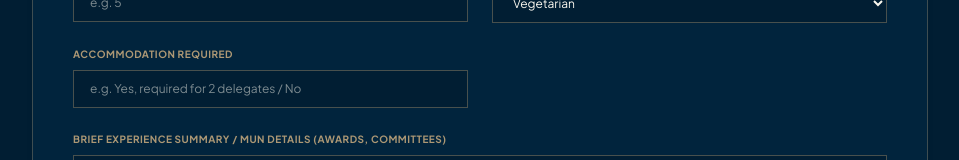
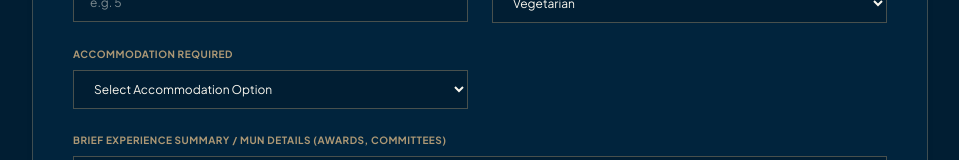
Before and after one commit to SrayanBhattacharya/uemcon-site, a Next.js app: page /register/delegate in a window 1280 px wide. Shown: the part 2492-2652 px from the top of the page, without its empty margins (160-1119 px from the left). Built offline with nearby package versions, Linux system fonts and the light colour scheme.

Commit message:
ui: changed the accodomation to a drop down instead of a text field

```diff
--- a/app/register/delegate/page.tsx
+++ b/app/register/delegate/page.tsx
@@ -197,7 +197,7 @@ export default function DelegateRegisterPage() {
     if (formState.delegationType === "Double" && !formState.foodPreference2)
       newErrors.foodPreference2 = "Member 2 food preference is required";
     if (!formState.accommodation.trim())
-      newErrors.accommodation = "Accommodation requirement is required (enter 'No' if not required)";
+      newErrors.accommodation = "Accommodation selection is required";
     if (!formState.experience.trim())
       newErrors.experience = "Brief experience summary is required";
     if (!formState.queries.trim())
@@ -1276,14 +1276,17 @@ export default function DelegateRegisterPage() {
                         >
                           Accommodation Required
                         </label>
-                        <input
-                          type="text"
+                        <select
                           id="accommodation"
                           value={formState.accommodation}
                           onChange={handleInputChange}
                           className={getInputStyle("accommodation")}
-                          placeholder="e.g. Yes, required for 2 delegates / No"
-                        />
+                        >
+                          <option value="">Select Accommodation Option</option>
+                          <option value="1 delegate">Required (1 Delegate)</option>
+                          <option value="2 delegate">Required (2 Delegates)</option>
+                          <option value="No">Not Required</option>
+                        </select>
                         {errors.accommodation && (
                           <p className="text-[10px] text-red-400 mt-1 font-sans font-medium">
                             {errors.accommodation}
```
